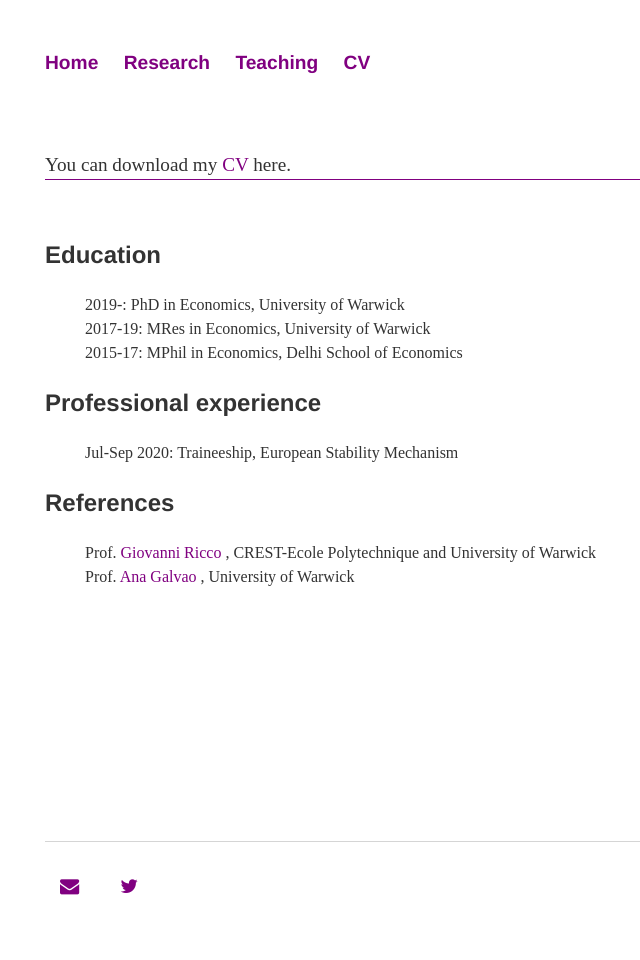
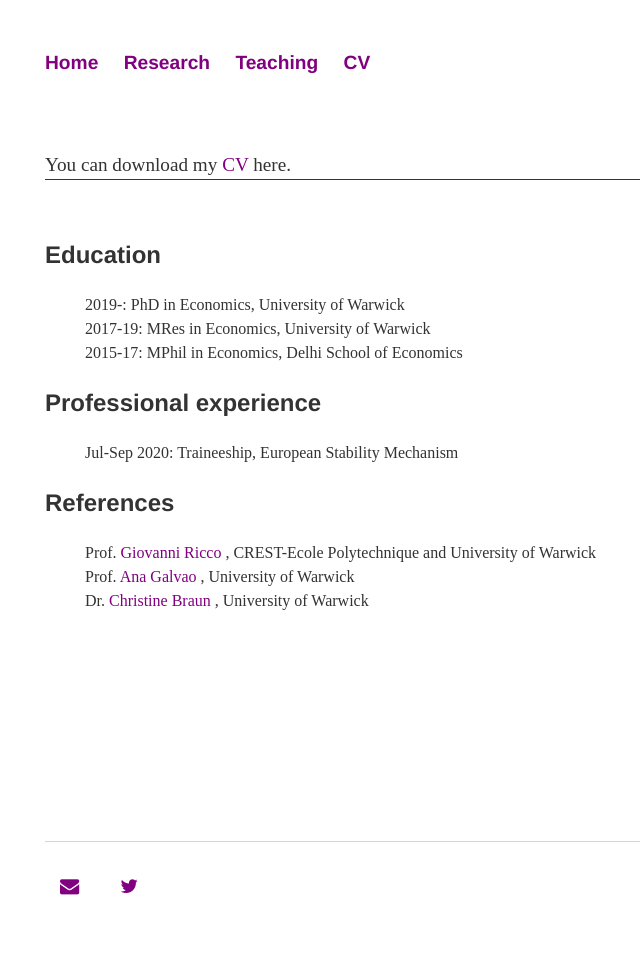
Before and after one commit to anshumaan-tuteja/anshumaan-tuteja.github.io, a Jekyll site: the page built from _pages/cv.html, in a window 1280 px wide. Shown: the whole page, without its empty margins (19-659 px from the left). Built offline with Jekyll 4.4.1, drawn with Linux system fonts in a browser that asks for light colours.

Commit message:
Update details

```diff
--- a/_pages/cv.html
+++ b/_pages/cv.html
@@ -6,7 +6,7 @@ title: CV
 <div class="blurb">
 
 	<!-- <p style="background-color:#e2e2e2;padding:10px;width:100vw;border-bottom: 0.25rem solid;border-bottom-color:purple;"> You can download my short <a href="../assets/CV/AT_June 2023.pdf"> CV </a> here. </p> -->
-	<p style="border-bottom: 0.1rem solid;border-bottom-color:purple;"> You can download my <a target="_blank" href="../assets/CV/AT_June 2023.pdf"> CV </a> here. </p>
+	<p style="border-bottom: 0.1rem solid;border-bottom-color:purple;"> You can download my <a target="_blank" href="../assets/CV/CV_AT Sep 2023.pdf"> CV </a> here. </p>
 	<br>
 	<h3> Education </h3>
 	<ul style="list-style-type:none;font-size:1em;">
@@ -24,6 +24,7 @@ title: CV
 	<ul style="list-style-type:none;font-size:1em;">
 	<li> Prof. <a target="_blank" href = "https://www.giovanni-ricco.com/"> Giovanni Ricco </a>, CREST-Ecole Polytechnique and University of Warwick </li>
 	<li> Prof. <a target="_blank" href = "https://sites.google.com/site/anabgalvao/"> Ana Galvao </a>, University of Warwick </li>
+	<li> Dr. <a target="_blank" href = "https://christine-braun.github.io/"> Christine Braun </a>, University of Warwick </li>
 	</ul>
 
 
```
